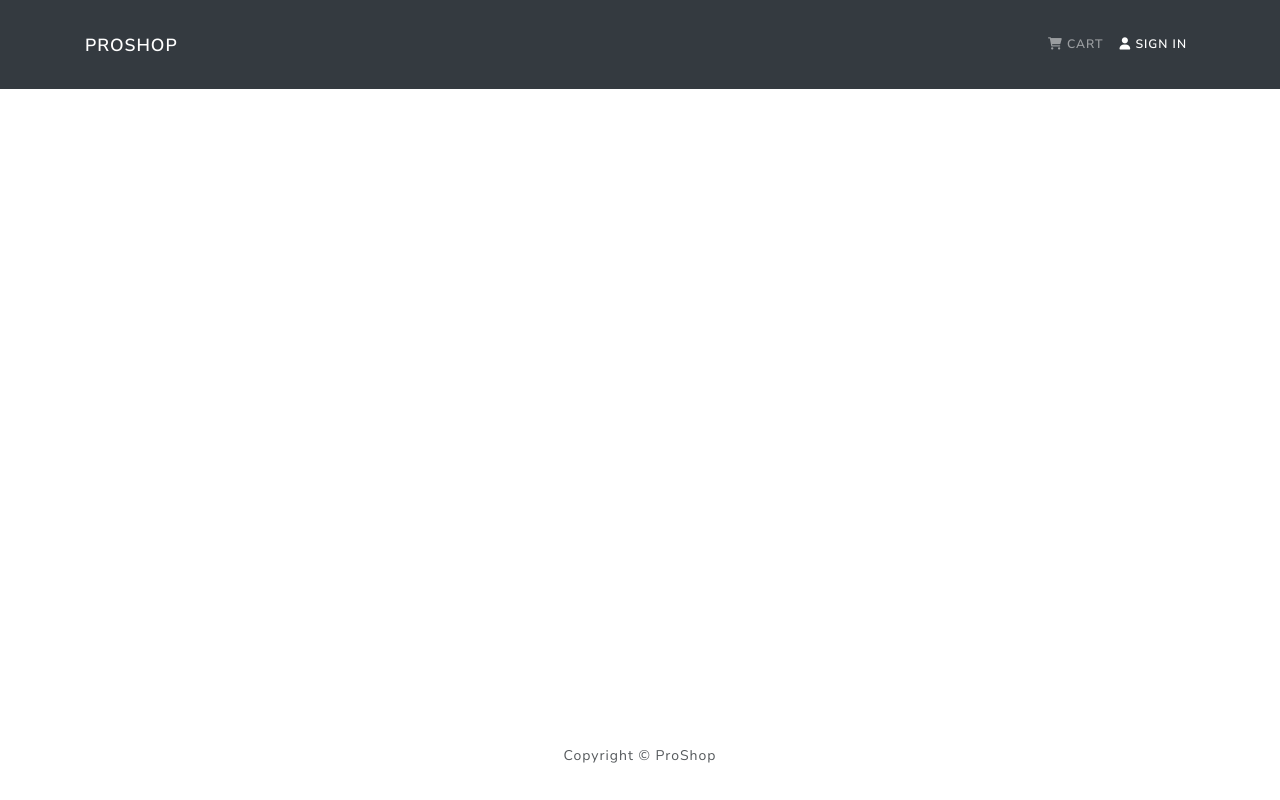
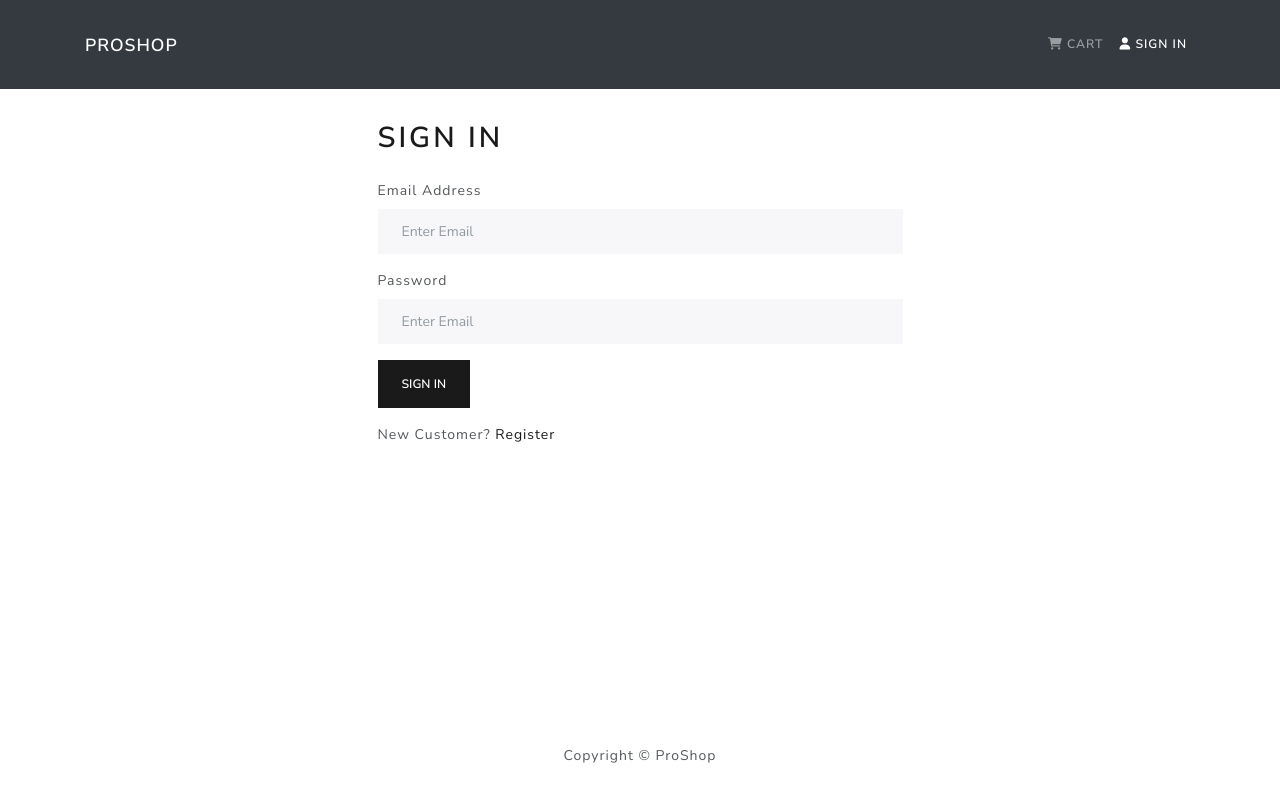
Before and after one commit to mohitjain/react-ecommerce, a React (Create React App) app in the folder frontend/: page /login in a window 1280 px wide. Built offline with nearby package versions, Linux system fonts and the light colour scheme.

Commit message:
Top Nav bar + Logout

```diff
--- a/frontend/src/App.js
+++ b/frontend/src/App.js
@@ -5,6 +5,7 @@
 import HomeScreen from './screens/HomeScreen'
 import ProductScreen from './screens/ProductScreen'
 import CartScreen from './screens/CartScreen'
+import LoginScreen from './screens/LoginScreen'
 import { BrowserRouter as Router, Route, Routes } from 'react-router-dom'
 
 const App = () => {
@@ -14,8 +15,9 @@
       <main className='py-3'>
         <Container>
           <Routes>
-            <Route path="/product/:id" element={<ProductScreen/>}/>
-            <Route path="/" element={<HomeScreen/>}/>
+              <Route path="/product/:id" element={<ProductScreen/>}/>
+              <Route path="/login" element={<LoginScreen/>}/>
+              <Route path="/" element={<HomeScreen/>}/>
               <Route path="/cart/:id?" element={<CartScreen/>}/>
           </Routes>
         </Container>
--- /dev/null
+++ b/frontend/src/actions/userActions.js
@@ -0,0 +1,35 @@
+import {USER_LOGIN_FAIL, USER_LOGIN_REQUEST, USER_LOGIN_SUCCESS, USER_LOGOUT} from "../constants/userConstants";
+import axios from "axios";
+
+export const login = (email, password) => async (dispatch) => {
+    try {
+        dispatch({
+            type: USER_LOGIN_REQUEST
+        })
+        const config = {
+            headers: {
+                'Content-Type': 'application/json'
+            }
+        }
+
+        const {data} = await axios.post('/api/users/login', { email, password }, config)
+        dispatch({
+            type: USER_LOGIN_SUCCESS,
+            payload: data
+        })
+
+        localStorage.setItem('userInfo', JSON.stringify(data))
+    } catch (error) {
+        dispatch({
+            type: USER_LOGIN_FAIL,
+            payload: error.response && error.response.data.message ? error.response.data.message : error.message
+        })
+    }
+}
+
+export const logout = () => async (dispatch) => {
+    localStorage.removeItem('userLogin')
+    dispatch({
+        type: USER_LOGOUT
+    })
+}
--- /dev/null
+++ b/frontend/src/components/FormContainer.js
@@ -0,0 +1,17 @@
+import React, {useState} from "react";
+import { Container, Row, Col } from 'react-bootstrap'
+
+const FormContainer = ({ children }) => {
+
+    return (
+        <Container>
+            <Row className='justify-content-md-center'>
+                <Col xs={12} md={6}>
+                    {children}
+                </Col>
+            </Row>
+        </Container>
+    )
+}
+
+export default FormContainer
--- a/frontend/src/components/Header.js
+++ b/frontend/src/components/Header.js
@@ -1,8 +1,17 @@
 import React from 'react'
-import { Navbar, Nav, Container } from 'react-bootstrap'
+import { Navbar, Nav, Container, NavDropdown } from 'react-bootstrap'
 import { LinkContainer } from 'react-router-bootstrap'
+import {useDispatch, useSelector} from 'react-redux'
+import { logout } from "../actions/userActions";
+const Header = () => {
+  const dispatch = useDispatch()
+  const userLogin = useSelector(state => state.userLogin)
+  const { userInfo } = userLogin
 
-const Header = () => {
+  const logoutHandler = () => {
+    dispatch(logout())
+  }
+
   return (
     <header>
       <Navbar bg='dark' variant='dark' expand='lg' collapseOnSelect>
@@ -18,11 +27,20 @@
                   <i className='fas fa-shopping-cart'></i> Cart
                 </Nav.Link>
               </LinkContainer>
-              <LinkContainer to="/login">
-                <Nav.Link href='/login'>
-                  <i className='fas fa-user'></i> Sign In
-                </Nav.Link>
-              </LinkContainer>
+              { userInfo ? (
+                  <NavDropdown title={userInfo.name} id="username">
+                    <NavDropdown.Item href="/profile">Profile</NavDropdown.Item>
+                    <NavDropdown.Divider />
+                    <NavDropdown.Item onClick={logoutHandler}>Logout</NavDropdown.Item>
+                  </NavDropdown>
+              ) : (
+                  <LinkContainer to="/login">
+                    <Nav.Link href='/login'>
+                      <i className='fas fa-user'></i> Sign In
+                    </Nav.Link>
+                  </LinkContainer>
+              ) }
+
             </Nav>
           </Navbar.Collapse>
         </Container>
--- /dev/null
+++ b/frontend/src/constants/userConstants.js
@@ -0,0 +1,4 @@
+export const USER_LOGIN_REQUEST = "USER_LOGIN_REQUEST"
+export const USER_LOGIN_SUCCESS = "USER_LOGIN_SUCCESS"
+export const USER_LOGIN_FAIL = "USER_LOGIN_FAIL"
+export const USER_LOGOUT = "USER_LOGOUT"
--- /dev/null
+++ b/frontend/src/reducers/userReducers.js
@@ -0,0 +1,22 @@
+import {
+    USER_LOGIN_REQUEST,
+    USER_LOGIN_SUCCESS,
+    USER_LOGIN_FAIL,
+    USER_LOGOUT
+} from '../constants/userConstants';
+
+export const userLoginReducers = (state = {}, action) => {
+    switch (action.type){
+        case USER_LOGIN_REQUEST:
+            return { loading: true}
+        case USER_LOGIN_SUCCESS:
+            return { loading: false, userInfo: action.payload }
+        case USER_LOGIN_FAIL:
+            return { loading: false, error: action.payload }
+        case USER_LOGOUT:
+            console.log(3)
+            return {}
+        default:
+            return state
+    }
+}
--- /dev/null
+++ b/frontend/src/screens/LoginScreen.js
@@ -0,0 +1,70 @@
+import React, { useState, useEffect } from 'react'
+import {Link, useNavigate, useSearchParams} from 'react-router-dom'
+import { Row, Col, Button, Form } from 'react-bootstrap'
+import {useDispatch, useSelector} from 'react-redux'
+import Loader from "../components/Loader"
+import Message from "../components/Message"
+import { login } from "../actions/userActions"
+import FormContainer from "../components/FormContainer"
+
+const LoginScreen = () => {
+
+    const [email, setEmail] = useState('')
+    const [password, setPassword] = useState('')
+    const [searchParams] = useSearchParams()
+    const redirect = searchParams.get("redirect") || '/'
+    const dispatch = useDispatch()
+
+    const userLogin = useSelector(state => state.userLogin)
+    const { loading, error, userInfo } = userLogin
+    const navigate = useNavigate()
+
+    useEffect(() => {
+        if(userInfo) {
+            navigate(redirect)
+        }
+    }, [navigate, redirect, userInfo])
+
+    const submitHandler = (e) => {
+        e.preventDefault()
+        dispatch(login(email, password))
+    }
+    return <FormContainer>
+        <h1>Sign In</h1>
+        { error && <Message variant='danger'>{error}</Message>}
+        { loading && <Loader/>}
+        <Form onSubmit={submitHandler}>
+            <Form.Group controlId='email'>
+                <Form.Label>Email Address</Form.Label>
+                <Form.Control
+                    type='email'
+                    placeholder='Enter Email'
+                    value={email}
+                    onChange={e => setEmail(e.target.value)}>
+                </Form.Control>
+            </Form.Group>
+            <Form.Group controlId='password'>
+                <Form.Label>Password</Form.Label>
+                <Form.Control
+                    type='password'
+                    placeholder='Enter Email'
+                    value={password}
+                    onChange={e => setPassword(e.target.value)}>
+                </Form.Control>
+            </Form.Group>
+
+            <Button type='submit' variant='primary'>
+                Sign In
+            </Button>
+        </Form>
+
+        <Row className='py-3'>
+            <Col>
+                New Customer? <Link to={redirect ? `/register?redirect=${redirect}` : '/register'}>Register</Link>
+            </Col>
+        </Row>
+
+    </FormContainer>
+}
+
+export default LoginScreen
--- a/frontend/src/store.js
+++ b/frontend/src/store.js
@@ -3,18 +3,22 @@
 import thunk from 'redux-thunk'
 import { productListReducers, productDetailsReducers } from './reducers/productReducers'
 import { cartReducer } from "./reducers/cartReducers";
-
+import {userLoginReducers} from "./reducers/userReducers";
 
 const reducers = combineReducers({
     productList: productListReducers,
     productDetails: productDetailsReducers,
-    cart: cartReducer
+    cart: cartReducer,
+    userLogin: userLoginReducers
 })
 
 const cartItemsFromStorage = localStorage.getItem('cartItems') ? JSON.parse(localStorage.getItem('cartItems')) : []
 
+const userInfoFromStorage = localStorage.getItem('userInfo') ? JSON.parse(localStorage.getItem('userInfo')) : null
+
 const initialState = {
-    cart: { cartItems: cartItemsFromStorage }
+    cart: { cartItems: cartItemsFromStorage },
+    userLogin: { userInfo: userInfoFromStorage }
 }
 const middleware = [thunk]
 
```
